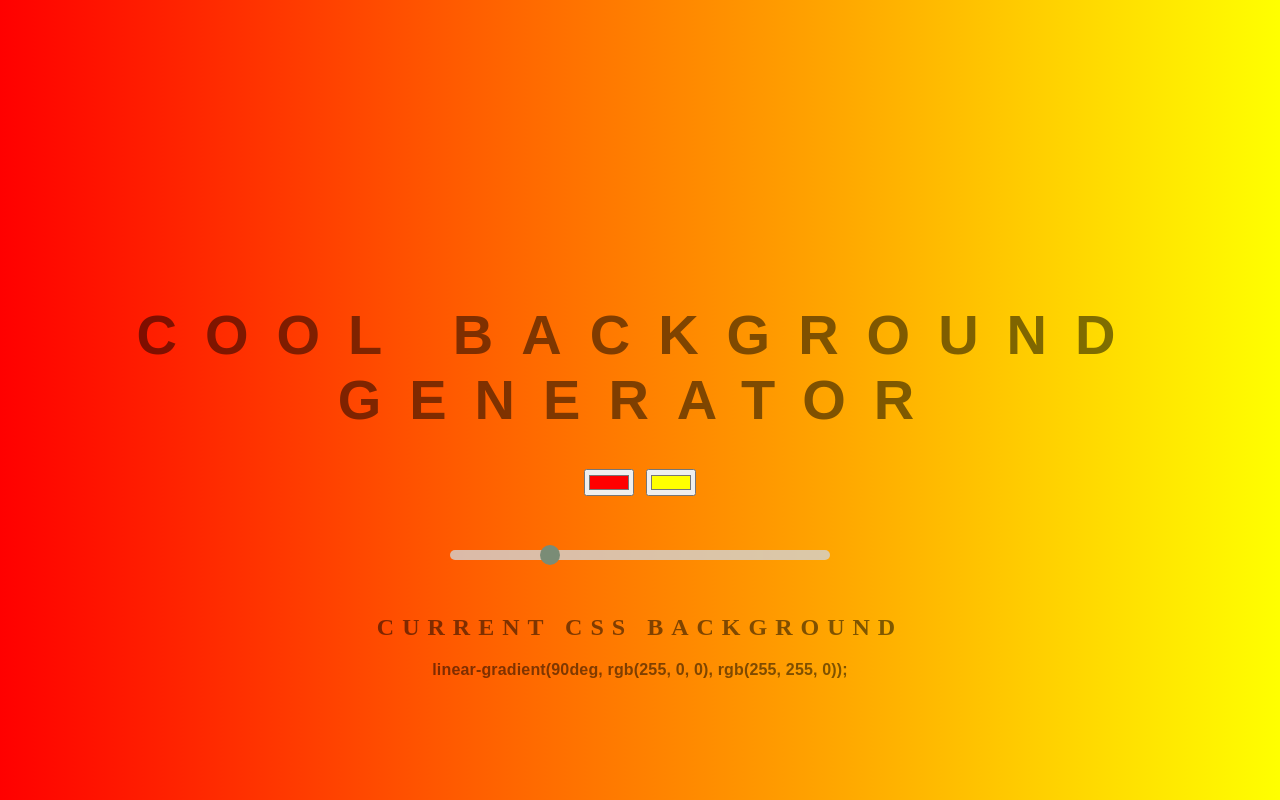
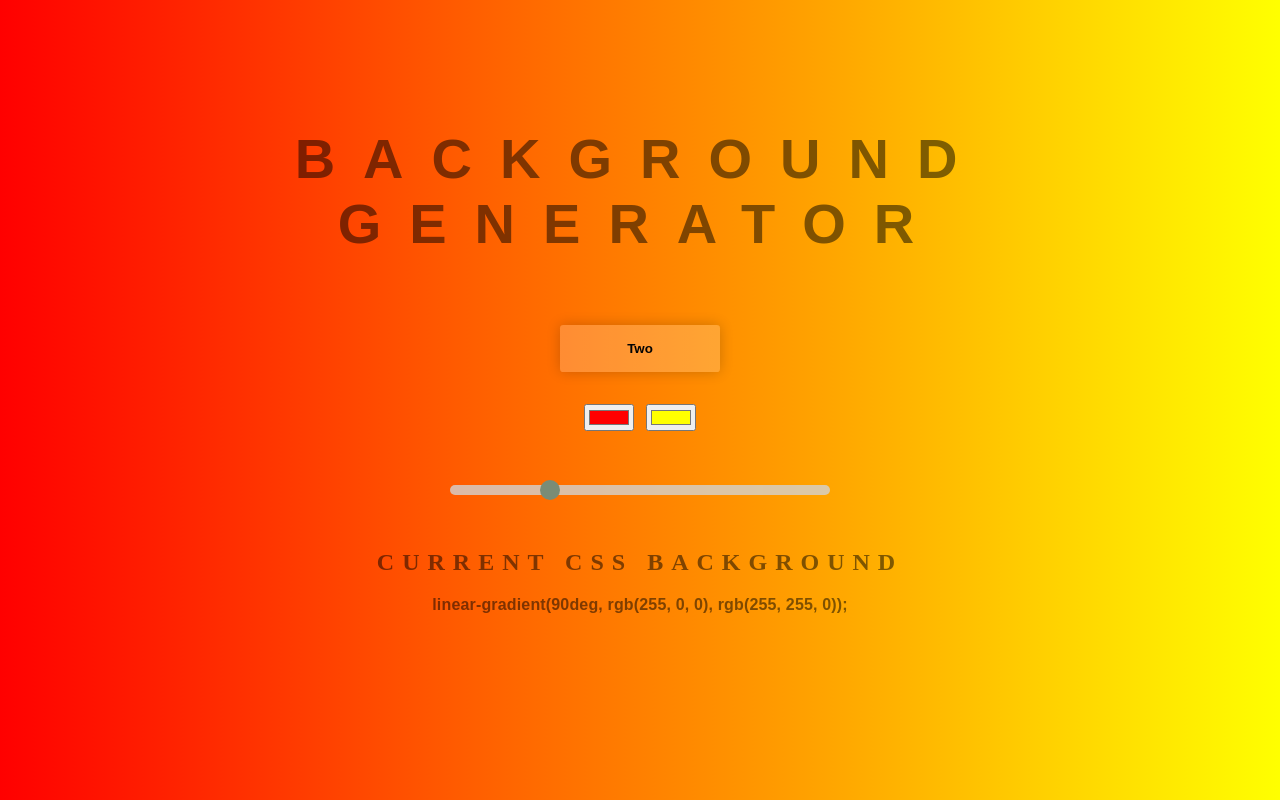
Before and after one commit to danielmuszkiet/background-generator, a plain HTML site: page index.html in a window 1280 px wide. Shown: the top 800 px of the page. Drawn offline with Linux system fonts and the light colour scheme.

Commit message:
added three colors

```diff
--- a/index.html
+++ b/index.html
@@ -4,12 +4,19 @@
     <meta charset="UTF-8" />
     <meta name="viewport" content="width=device-width, initial-scale=1.0" />
     <link rel="stylesheet" href="style.css" />
-    <title>Gradient Background</title>
+    <title>Cool Gradient Background</title>
   </head>
   <body id="gradient">
-    <h1>Cool Background Generator</h1>
+    <h1>Background Generator</h1>
+    <div class="select-cont">
+      <select name="cl" id="cl">
+        <option value="2" selected>Two</option>
+        <option value="3">Three</option>
+      </select>
+    </div>
     <input type="color" name="c1" value="#ff0000" />
     <input type="color" name="c2" value="#ffff00" />
+    <input type="color" name="c3" value="#dfdfdf" />
     <div class="slidecontainer">
       <input
         type="range"
--- a/script.js
+++ b/script.js
@@ -1,12 +1,14 @@
 var color1 = document.getElementsByName("c1")[0];
 var color2 = document.getElementsByName("c2")[0];
+var color3 = document.getElementsByName("c3")[0];
 var body = document.getElementById("gradient");
 var slider = document.getElementById("myRange");
+var selection = document.getElementById("cl");
 
 var css = document.querySelector("h3");
 
 function updateColor() {
-  console.log("Test");
+  if (selection.value === "2") {
     body.style.background =
       "linear-gradient(" +
       slider.value +
@@ -15,10 +17,34 @@ function updateColor() {
       ", " +
       color2.value +
       ")";
+  } else {
+    body.style.background =
+      "linear-gradient(" +
+      slider.value +
+      "deg," +
+      color1.value +
+      ", " +
+      color2.value +
+      ", " +
+      color3.value +
+      ")";
+  }
+
   css.textContent = body.style.background + ";";
 }
 
+function changeColorPickers() {
+  if (selection.value === "2") {
+    color3.hidden = true;
+  } else {
+    color3.hidden = false;
+  }
   updateColor();
+}
+updateColor();
+changeColorPickers();
 color1.addEventListener("input", updateColor);
 color2.addEventListener("input", updateColor);
+color3.addEventListener("input", updateColor);
 slider.addEventListener("input", updateColor);
+selection.addEventListener("change", changeColorPickers);
--- a/style.css
+++ b/style.css
@@ -4,10 +4,33 @@ body {
     text-align: center;
     text-transform: uppercase;
     letter-spacing: .5em;
-    background: linear-gradient(90deg, #ff0000, yellow);
+    background: linear-gradient(90deg, #ff0000, yellow, green);
     height: 100vh;
-    padding-top: 20%
+    padding-top: 5em;
 }
+
+.select-cont {
+    padding: 2em 2em;
+}
+
+
+select {
+    font-weight: bold;
+    /* Reset */
+    appearance: none;
+    text-align: center;
+    border: 0;
+    outline: 0;
+    font: "Raleway", sans-serif;
+    width: 10rem;
+    padding: 1rem 2rem 1rem 2rem;
+    background: linear-gradient(to left, rgba(255, 255, 255, 0.2) 3em, rgba(255, 255, 255, 0.2) 3em);
+    color: rgb(4, 4, 4);
+    border-radius: 0.25em;
+    box-shadow: 0 0 1em 0 rgba(0, 0, 0, 0.2);
+    cursor: pointer;
+}
+
 
 h1 {
     font: 600 3.5em 'Raleway', sans-serif;
```
Lines whose indentation alone changed are shown as unchanged.
